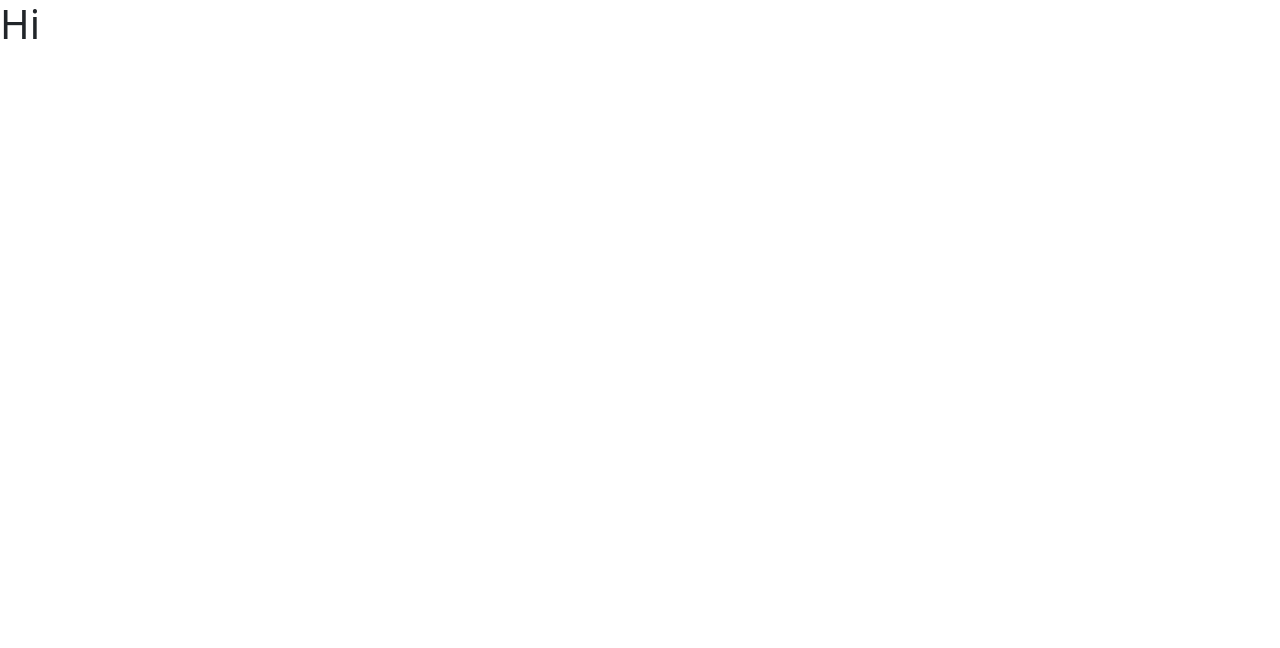
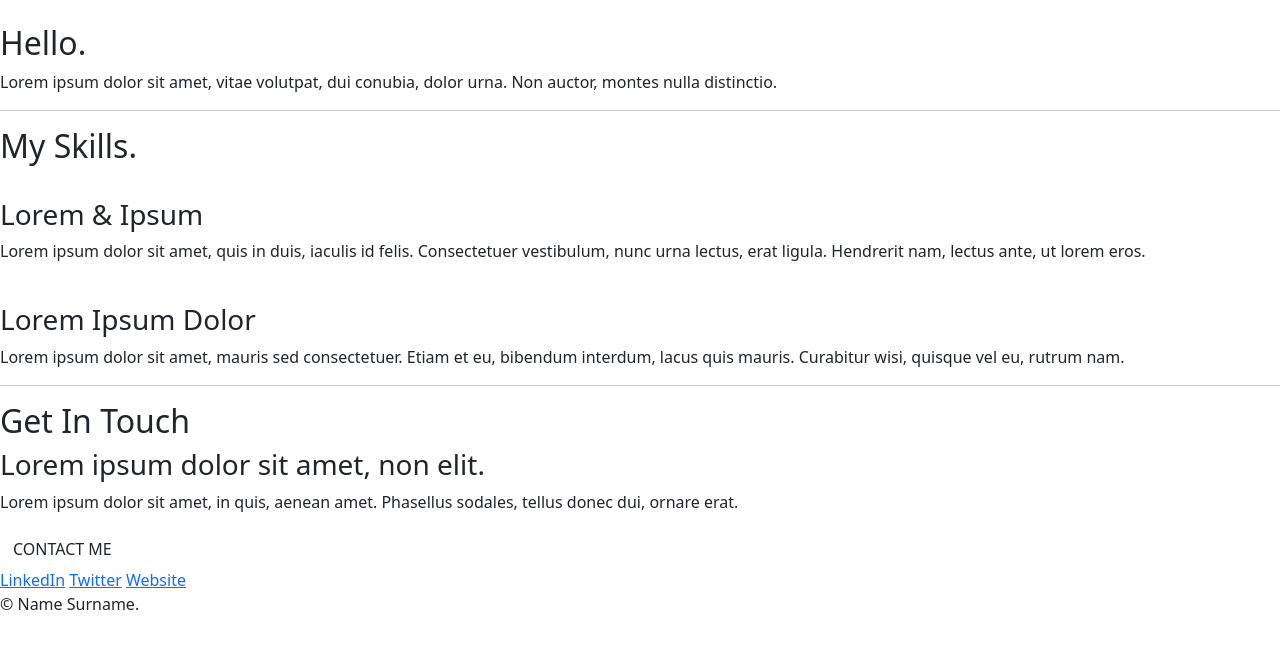
Before and after one commit to TingJun311/TingJunBlog, a plain HTML site: page index.html in a window 1280 px wide. Drawn offline with nearby package versions, Linux system fonts and the light colour scheme.

Commit message:
Updated index.html

```diff
--- a/index.html
+++ b/index.html
@@ -19,7 +19,42 @@
     <title>Profile</title>
 </head>
     <body>
-        <h1>Hi </h1>
+        <div class="middle-container">
+            <div class="profile">
+                <img src="" alt="">
+                <h2>Hello.</h2>
+                <p>Lorem ipsum dolor sit amet, vitae volutpat, dui conubia, dolor urna. Non auctor, montes nulla distinctio.</p>
+            </div>
+            <hr>
+            <div class="skills">
+                <h2>My Skills.</h2>
+                <div class="skill-row">
+                    <img class="" src="" alt="">
+                    <h3>Lorem & Ipsum</h3>
+                    <p>Lorem ipsum dolor sit amet, quis in duis, iaculis id felis. Consectetuer vestibulum, nunc urna lectus, erat ligula. Hendrerit nam, lectus ante, ut lorem eros.</p>
+                </div>
+                <div class="skill-row">
+                    <img class="" src="" alt="">
+                    <h3>Lorem Ipsum Dolor</h3>
+                    <p>Lorem ipsum dolor sit amet, mauris sed consectetuer. Etiam et eu, bibendum interdum, lacus quis mauris. Curabitur wisi, quisque vel eu, rutrum nam.</p>
+                </div>
+            </div>
+            <hr>
+            <div class="contact-me">
+                <h2>Get In Touch</h2>
+                <h3>Lorem ipsum dolor sit amet, non elit.</h3>
+                <p>Lorem ipsum dolor sit amet, in quis, aenean amet. Phasellus sodales, tellus donec dui, ornare erat.</p>
+                <a class="btn" href="mailto:chewtingjun311@email.com">CONTACT ME</a>
+            </div>
+        </div>
+
+
+        <div class="bottom-container">
+            <a class="footer-link" href="https://www.linkedin.com/">LinkedIn</a>
+            <a class="footer-link" href="https://twitter.com/">Twitter</a>
+            <a class="footer-link" href="https://www.appbrewery.co/">Website</a>
+            <p>© Name Surname.</p>
+        </div>
         <!-- <form action="mailto:chewtingjun311@gmail.com" method="post" enctype="text/plain">
             <table>
                 <tr>
```
